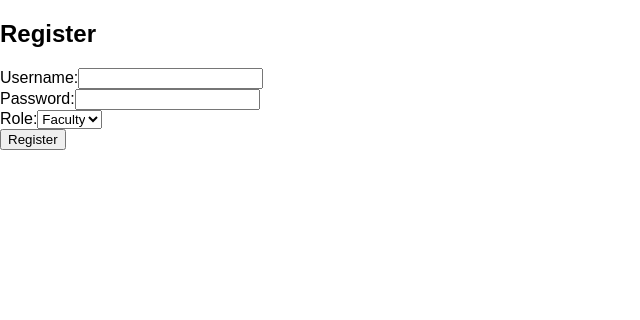
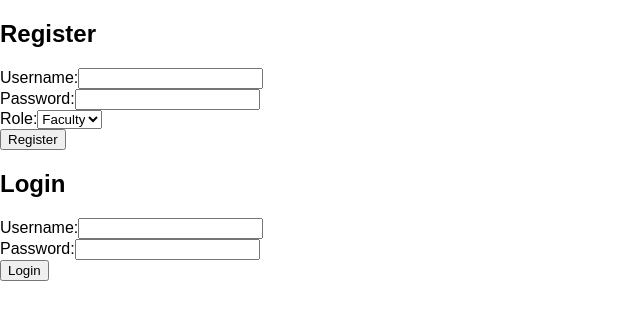
Before and after one commit to ABSruthika/student-management, a React app in the folder frontend/: page / in a window 1280 px wide. Shown: the top 320 px of the page, without its empty margins (0-640 px from the left). Built offline with nearby package versions, Linux system fonts and the light colour scheme; the HTML template or start-up script is replaced by a standard one.

Commit message:
feat(frontend): add login form

```diff
--- a/frontend/src/App.jsx
+++ b/frontend/src/App.jsx
@@ -1,11 +1,13 @@
 import Register from "./components/Register";
+import Login from "./components/Login";
 
 function App() {
-  return (
-    <div>
-      <Register />
-    </div>
-  );
+    return (
+        <div>
+            <Register />
+            <Login />
+        </div>
+    );
 }
 
 export default App;
--- /dev/null
+++ b/frontend/src/components/Login.jsx
@@ -0,0 +1,40 @@
+import { useState } from "react";
+
+function Login() {
+    const [username, setUsername] = useState("");
+    const [password, setPassword] = useState("");
+
+    return (
+        <div>
+            <h2>Login</h2>
+
+            <form>
+                <div>
+                    <label>Username:</label>
+
+                    <input
+                        type="text"
+                        value={username}
+                        onChange={(event) => setUsername(event.target.value)}
+                    />
+                </div>
+
+                <div>
+                    <label>Password:</label>
+
+                    <input
+                        type="password"
+                        value={password}
+                        onChange={(event) => setPassword(event.target.value)}
+                    />
+                </div>
+
+                <button type="submit">
+                    Login
+                </button>
+            </form>
+        </div>
+    );
+}
+
+export default Login;
```
